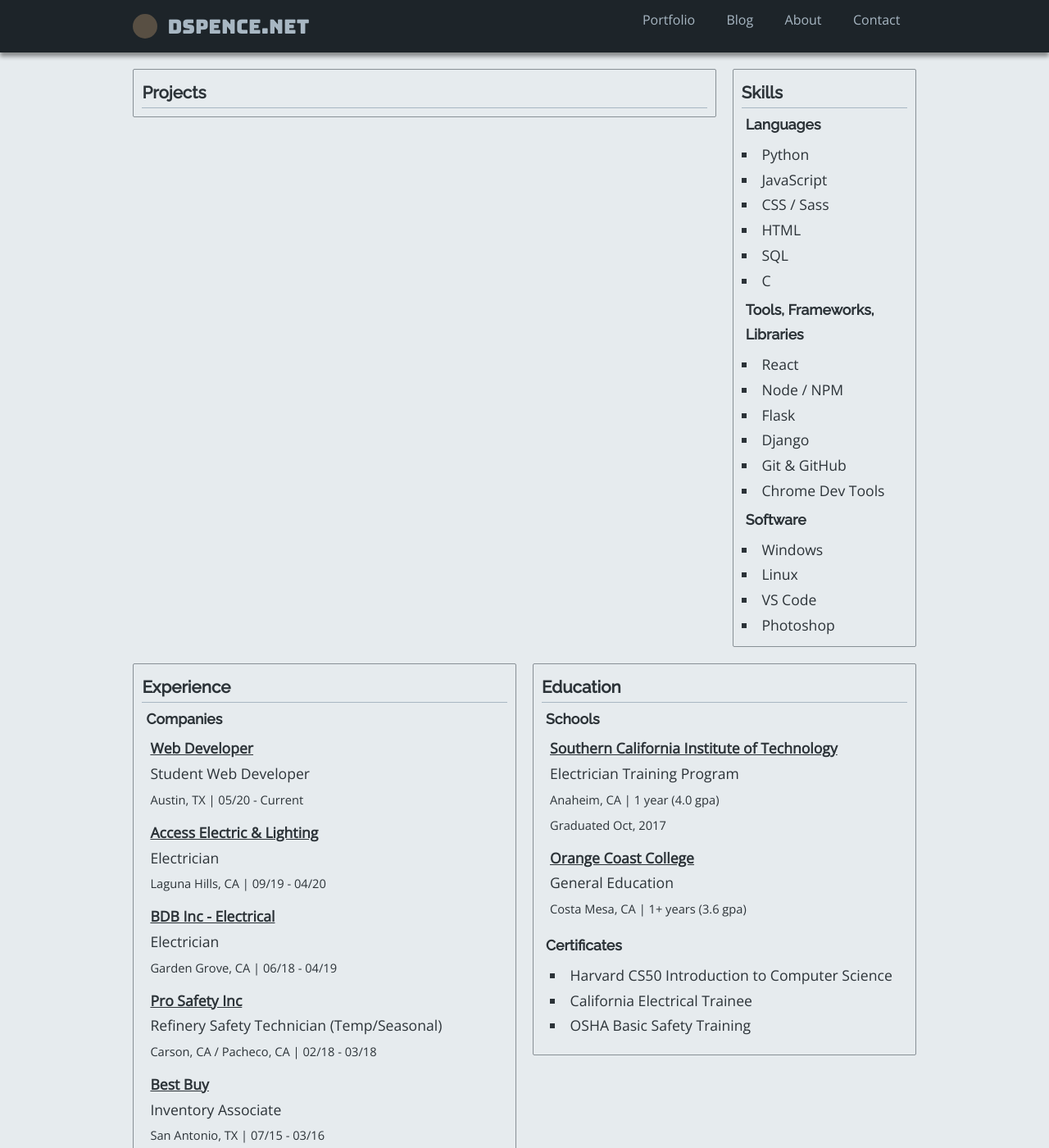
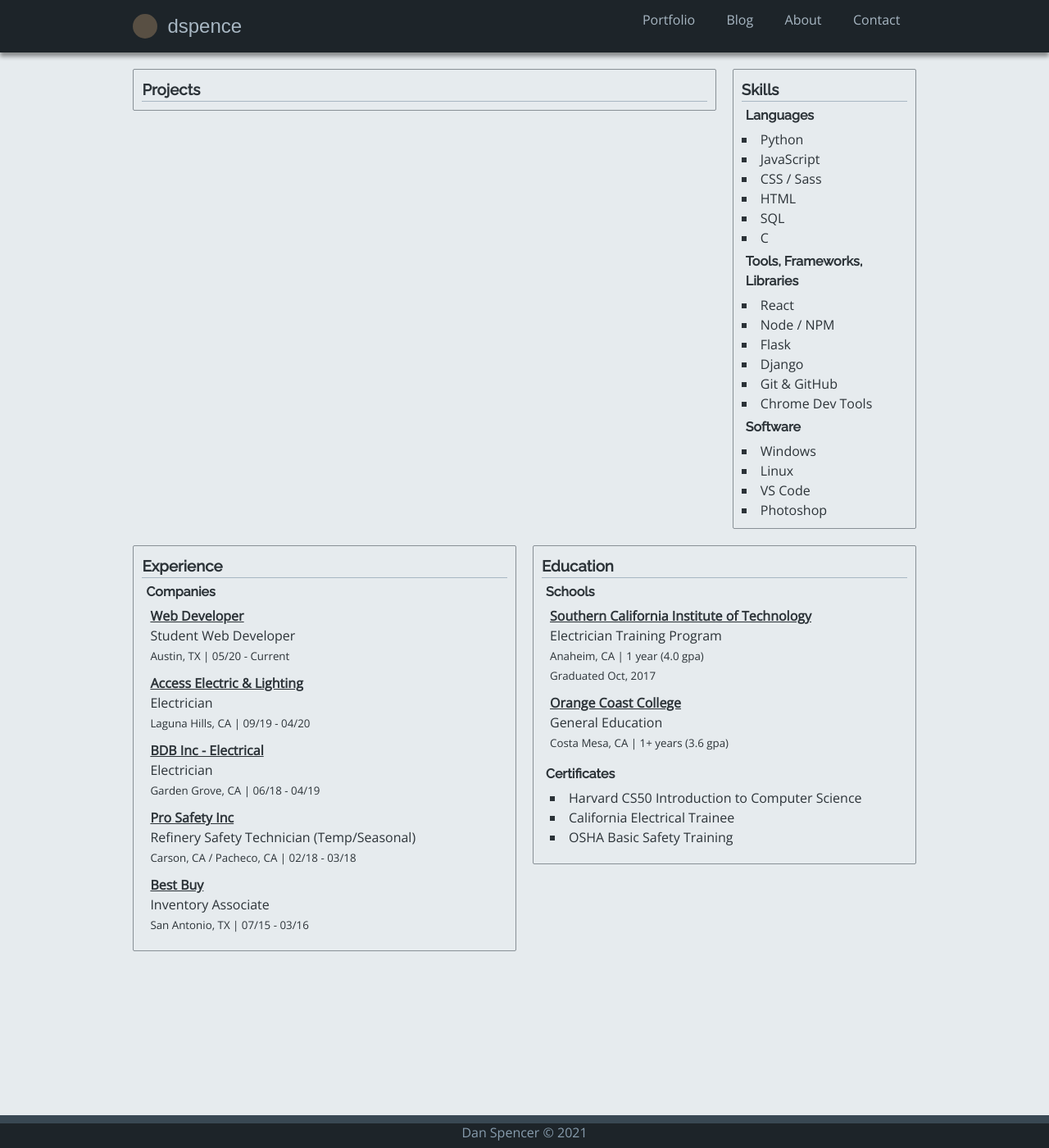
Before and after one commit to daspe/d-spence.github.io, a Jekyll site: the page built from _pages/portfolio.html, in a window 1280 px wide and 1400 px high. Shown: the whole window at 82% size. Built offline with Jekyll 4.4.1, drawn with Linux system fonts in a browser that asks for light colours; some web fonts are replaced.

Commit message:
Improvements for display on mobile device.

```diff
--- a/_config.yml
+++ b/_config.yml
@@ -21,7 +21,7 @@
 title: dspence
 email: admin@dspence.net
 description: >- # this means to ignore newlines until "baseurl:"
-  Personal website of Web Developer, Dan Spencer
+  Personal website of Web Developer, Dan Spencer.
 baseurl: "" # the subpath of your site, e.g. /blog
 url: "https://dspence.net" # the base hostname & protocol for your site, e.g. http://example.com
 # twitter_username: jekyllrb
--- a/_layouts/default.html
+++ b/_layouts/default.html
@@ -5,7 +5,7 @@
     <meta name="viewport" content="width=device-width, initial-scale=1.0">
     <!-- Fonts -->
     <link rel="preconnect" href="https://fonts.gstatic.com">
-    <link href="https://fonts.googleapis.com/css2?family=Bungee&family=Open+Sans&family=Raleway:wght@500&display=swap" rel="stylesheet">
+    <link href="https://fonts.googleapis.com/css2?family=Hammersmith+One&family=Open+Sans&family=Raleway:wght@500&display=swap" rel="stylesheet">
 
     <link rel="stylesheet" type="text/css" href="/assets/styles/main.css">
     <title>{{ page.title }} | {{ site.title }}</title>
@@ -15,7 +15,7 @@
       <nav class="navbar-container container">
         <a href="/" class="home-link">
           <div class="navbar-logo"></div>
-          dspence.net
+          dspence
         </a>
         <button type="button" class="navbar-toggle" aria-label="Open navigation menu">
             <span class="icon-bar"></span>
--- a/_pages/portfolio.html
+++ b/_pages/portfolio.html
@@ -6,10 +6,10 @@
 
 <div class="container">
   <div id="portfolio">
-    <div class="pf-container pf-projects">
+    <div class="pf-container pf-container-lg">
       <h3 class="pf-heading">Projects</h1>
     </div>
-    <div class="pf-container pf-skills">
+    <div class="pf-container pf-container-sm">
       <h3 class="pf-heading">Skills</h4>
         {% for item in site.data.skills %}
           <h4 class="pf-subheading">{{item.category}}</h5>
@@ -20,7 +20,7 @@
           </ul>
         {% endfor %}
     </div>
-    <div class="pf-container pf-experience">
+    <div class="pf-container pf-container-md">
       <h3 class="pf-heading">Experience</h3>
         <h4 class="pf-subheading">Companies</h4>
         {% for company in site.data.experience.companies %}
@@ -31,7 +31,7 @@
           </div>
         {% endfor %}
     </div>
-    <div class="pf-container pf-education">
+    <div class="pf-container pf-container-md">
       <h3 class="pf-heading">Education</h3>
       <h4 class="pf-subheading">Schools</h4>
       {% for school in site.data.education.schools %}
--- a/_sass/components/topnav.scss
+++ b/_sass/components/topnav.scss
@@ -34,7 +34,7 @@
 }
 
 .home-link {
-    font-family: 'Bungee', cursive;
+    font-family: 'Hammersmith One', sans-serif;
     font-size: 1.5em;
 }
 
--- a/_sass/general/general.scss
+++ b/_sass/general/general.scss
@@ -19,9 +19,9 @@
 
 main {
     flex-grow: 1;
-    margin: 64px 10vw;
-    font-size: 1.1rem;
-    line-height: 1.75;
+    margin: 64px 5vw;
+    font-size: 1.0rem;
+    line-height: 1.5;
 }
 
 a {
@@ -45,3 +45,11 @@
     margin-left: auto;
     margin-right: auto;
 }
+
+@media screen and (minwidth: 700px) {
+    main {
+        margin: 64px 10vw;
+        font-size: 1.1rem;
+        line-height: 1.75;
+    }
+}
--- a/_sass/pages/portfolio.scss
+++ b/_sass/pages/portfolio.scss
@@ -1,8 +1,8 @@
 #portfolio {
     display: grid;
-    grid-template-columns: repeat(auto-fill, minmax(200px, 1fr));
+    grid-template-columns: 1fr;
     grid-template-rows: 1fr;
-    gap: 20px;
+    gap: 10px;
     grid-auto-flow: row;
     align-items: stretch;
     margin-top: 20px;
@@ -34,23 +34,8 @@
     padding: 5px;
 }
 
-.pf-skills {
+.pf-container-sm, .pf-container-md, .pf-container-lg {
     grid-column: span 1;
-    align-self: start;
-}
-
-.pf-education {
-    grid-column: span 2;
-    align-self: start;
-}
-
-.pf-experience {
-    grid-column: span 2;
-    align-self: start;
-}
-
-.pf-projects {
-    grid-column: span 3;
     align-self: start;
 }
 
@@ -67,3 +52,27 @@
     font-weight: 900;
     text-decoration: underline;
 }
+
+// For screens 700px or greater
+@media screen and (min-width: 700px) {
+    #portfolio {
+        grid-template-columns: repeat(auto-fill, minmax(200px, 1fr));
+        gap: 20px;
+    }
+
+    .pf-container-sm {
+        grid-column: span 1;
+        align-self: start;
+    }
+
+    .pf-container-md {
+        grid-column: span 2;
+        align-self: start;
+    }
+
+    .pf-container-lg {
+        grid-column: span 3;
+        align-self: start;
+    }
+
+}
```
